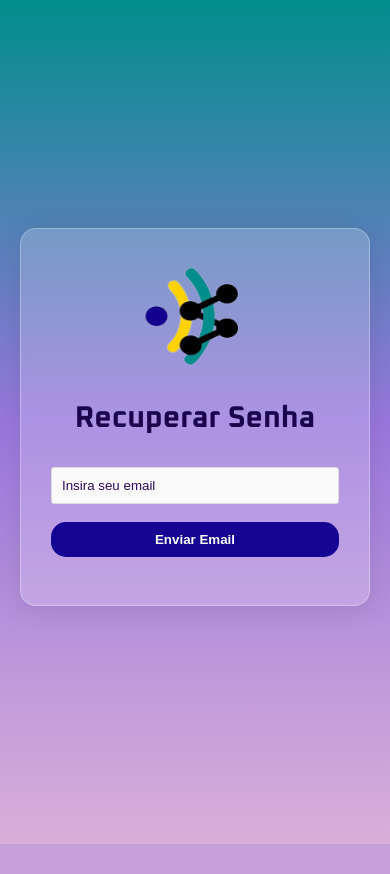
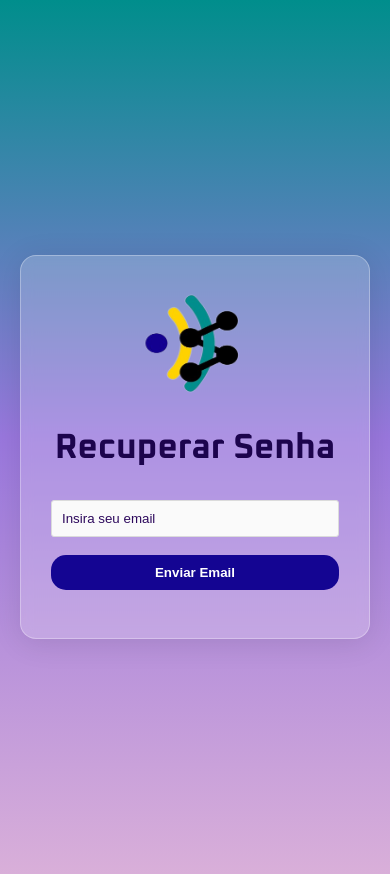
Before and after one commit to Fontes28/Shar.EdWeb-V2.0, a PHP site: page /pages/auxPages/password_recover.html in a window 390 px wide. Before the commit the page ends 844 px from the top, so only its background shows below. Run offline with PHP 8.4, Linux system fonts and the light colour scheme.

Commit message:
password-recover.css resolved

```diff
--- a/styles/password_recover.css
+++ b/styles/password_recover.css
@@ -22,13 +22,11 @@ main {
 
 a { text-decoration: none; font-size: small; }
 h1 { margin: 20px 0; }
-h2{ font-family: Oxanium; color: #1c044d; font-size: 30px;}
-ul { list-style: none; }
+h2{ font-family: Oxanium; color: #1c044d; font-size: 35px;}
 
 /**
  * Flex rules
  */
-
 .flex {
     display: -webkit-box;
     display: -moz-box;
@@ -69,9 +67,7 @@ ul { list-style: none; }
     flex-wrap: wrap;
 }
 
-/**
- *
- */
+/*------------------------------------------*/
 
 .panel {
     margin-bottom: 10px;
@@ -91,16 +87,9 @@ ul { list-style: none; }
     height: 618px;
 }
 
-/**
- * Login section
- */
-.login-with-fb,
-form { width: 100%; }
+/*Login*/
 
-.register,
-form { padding: 30px 20px; }
-
-.login-with-fb { padding: 30px 20px 20px 20px; }
+form { padding: 30px 20px; width: 100%; }
 
 form .sr-only { display: none; }
 
@@ -135,19 +124,146 @@ form input:focus {
 }
 
 /**
- * Separator login form from login with fb
+ * Media queries
  */
-.separator span {
-    background-color: #dbdbdb;
-    height: 1px;
-    width: calc(100% - 10px);
+
+@media screen and (max-width: 767px) {
+    main { margin: 30px auto 50px auto; }
+    footer .copyright,
+    footer ul li a { font-size: 13px; }
 }
 
-.separator .or {
-    color: #808080;
-    font-weight: bold;
+@import url('https://fonts.googleapis.com/css2?family=Oxanium:wght@200..800&display=swap');
+
+* {
+    border: none;
+    box-sizing: border-box;
+    font-family: Arial, Helvetica, sans-serif;
+    margin: 0;
+    padding: 0;
 }
 
-.separator { padding: 0 20px; }
-.separator span:first-child { margin-right: 10px;}
-.separator span:last-child { margin-left: 10px;}
+body {
+    background-color: #D9AFD9;
+    background-image: linear-gradient(0deg, #D9AFD9 0%, #9977dd 50%, #008e8c 100%);
+    height: 100vh;
+}
+
+main {
+    height: 100vh;
+    margin: auto;
+    max-width: 935px;
+}
+
+a { text-decoration: none; font-size: small; }
+h1 { margin: 20px 0; }
+h2{ font-family: Oxanium; color: #1c044d; font-size: 35px;}
+
+/**
+ * Flex rules
+ */
+.flex {
+    display: -webkit-box;
+    display: -moz-box;
+    display: -webkit-flex;
+    display: -ms-flexbox;
+    display: flex;
+}
+
+.direction-column {
+    -webkit-box-direction: normal;
+    -webkit-box-orient: vertical;
+    -moz-box-direction: normal;
+    -moz-box-orient: vertical;
+    -webkit-flex-direction: column;
+    -ms-flex-direction: column;
+    flex-direction: column;
+}
+
+.justify-content-center {
+    -webkit-box-pack: center;
+    -moz-box-pack: center;
+    -ms-flex-pack: center;
+    -webkit-justify-content: center;
+    justify-content: center;
+}
+
+.align-items-center {
+    -webkit-box-align: center;
+    -moz-box-align: center;
+    -ms-flex-align: center;
+    -webkit-align-items: center;
+    align-items: center;
+}
+
+.flex-wrap {
+    -webkit-flex-wrap: wrap;
+    -ms-flex-wrap: wrap;
+    flex-wrap: wrap;
+}
+
+/*------------------------------------------*/
+
+.panel {
+    margin-bottom: 10px;
+    padding: 10px;
+    background: rgba(255, 255, 255, 0.2);
+    border-radius: 16px;
+    box-shadow: 0 4px 30px rgba(0, 0, 0, 0.1);
+    backdrop-filter: blur(6.1px);
+    -webkit-backdrop-filter: blur(6.1px);
+    border: 1px solid rgba(255, 255, 255, 0.3);
+}
+
+#auth { max-width: 350px; }
+#mobile { max-width: 454px; }
+
+#mobile img {
+    height: 618px;
+}
+
+/*Login*/
+
+form { padding: 30px 20px; width: 100%; }
+
+form .sr-only { display: none; }
+
+form input {
+    background-color: #fafafa;
+    border: 1px solid #dbdbdb;
+    border-radius: 3px;
+    color: #03000a;
+    margin-bottom: 8px;
+    padding: 10px 10px;
+    width: 100%;
+}
+
+form input::placeholder {
+    color: #2d095c;
+}
+
+form input:focus {
+    border: 1px solid #808080;
+    outline: none;
+}
+
+.btnLogin {
+    background-color: #140592;
+    border-radius: 15px;
+    color: #fff;
+    font-weight: bold;
+    height: 35px;
+    margin-top: 10px;
+    width: 100%;
+    border: none;
+}
+
+/**
+ * Media queries
+ */
+
+@media screen and (max-width: 767px) {
+    main { margin: 30px auto 50px auto; }
+    footer .copyright,
+    footer ul li a { font-size: 13px; }
+}
```
